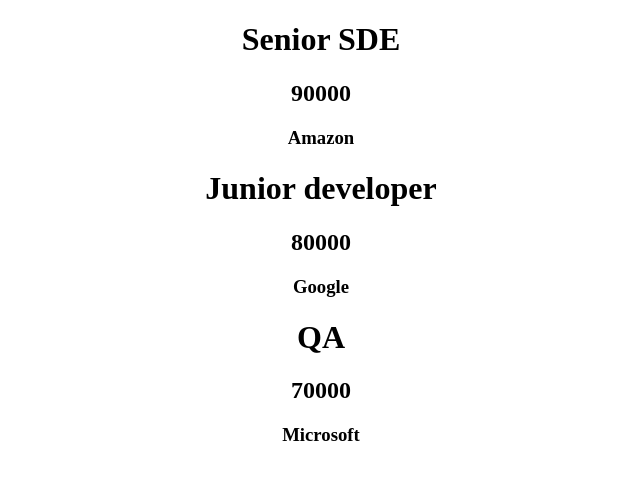
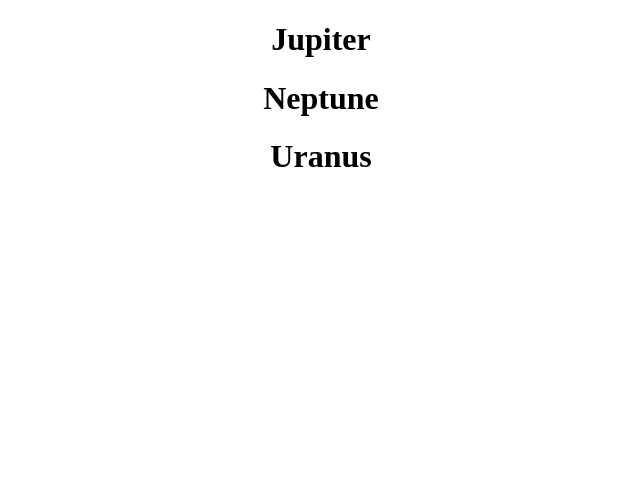
Before and after one commit to KrunalDC/React, a React (Create React App) app in the folder newapp/: page / in a window 1280 px wide. Shown: the top 480 px of the page, without its empty margins (319-959 px from the left). Built offline with nearby package versions, Linux system fonts and the light colour scheme.

Commit message:
Create a new component and display the list

```diff
--- a/newapp/src/App.js
+++ b/newapp/src/App.js
@@ -1,22 +1,26 @@
 import "./App.css";
-
+import { Complanets } from "./Planet";
 function App() {
+  const planets = [
+    { name: "Mars", isGasPlanet: false },
+    { name: "Earth", isGasPlanet: false },
+    { name: "Jupiter", isGasPlanet: true },
+    { name: "Venus", isGasPlanet: false },
+    { name: "Neptune", isGasPlanet: true },
+    { name: "Uranus", isGasPlanet: true },
+  ];
   return (
     <div className="App">
-      <Job salary={90000} position="Senior SDE" company="Amazon" />
-      <Job salary={80000} position="Junior developer" company="Google" />
-      <Job salary={70000} position="QA" company="Microsoft" />
+      {planets.map((planet, key) => {
+        return (
+          <Complanets
+            key={key}
+            name={planet.name}
+            isGasPlanet={planet.isGasPlanet}
+          />
+        );
+      })}
     </div>
   );
 }
-
-const Job = (props) => {
-  return (
-    <div>
-      <h1>{props.position}</h1>
-      <h2>{props.salary}</h2>
-      <h3>{props.company}</h3>
-    </div>
-  );
-};
 export default App;
--- /dev/null
+++ b/newapp/src/Planet.js
@@ -0,0 +1 @@
+export const Complanets = (props) => props.isGasPlanet && <h1>{props.name}</h1>;
```
